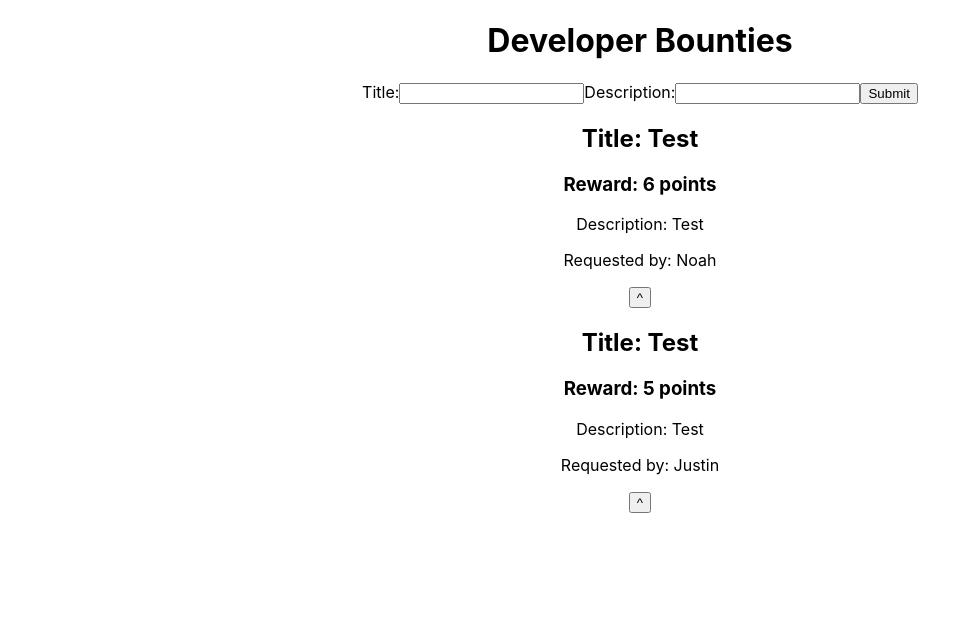
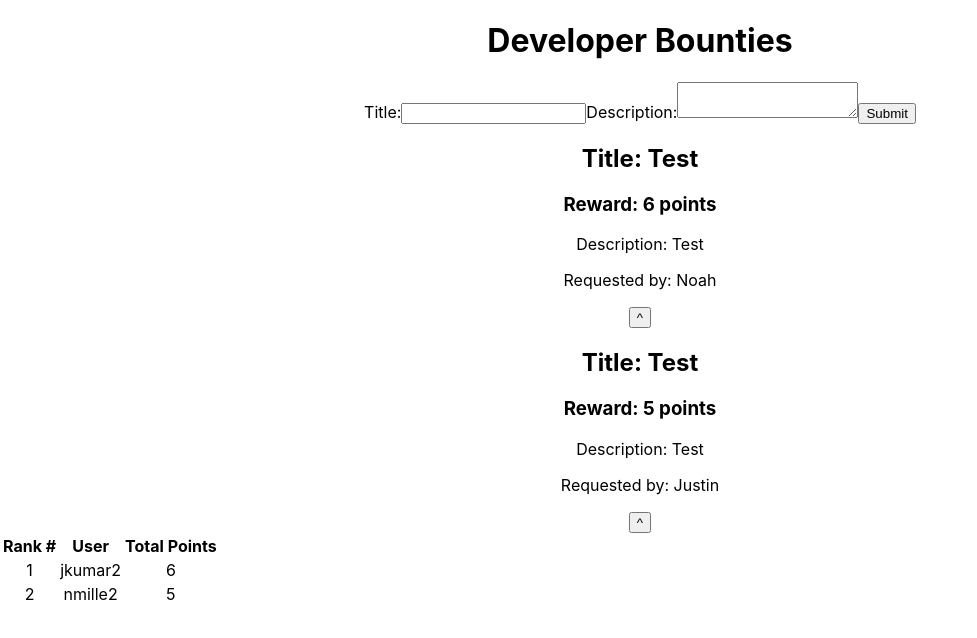
Before and after one commit to Monkscape/dev-bounty, a React (Create React App) app: page / in a window 1280 px wide. Shown: the top 638 px of the page, without its empty margins (0-977 px from the left). Built offline with nearby package versions, Linux system fonts and the light colour scheme.

Commit message:
Add Basic Leaderboard

```diff
--- a/src/BountyForm.tsx
+++ b/src/BountyForm.tsx
@@ -29,7 +29,7 @@ const BountyForm = ({submit}: BountyFormProps) => {
         setTitle('');
     }
 
-    const handleInput_description = (event: ChangeEvent<HTMLInputElement>) => {
+    const handleInput_description = (event: ChangeEvent<HTMLTextAreaElement>) => {
         setDescription(event.currentTarget.value)
     }
 
@@ -42,7 +42,7 @@ const BountyForm = ({submit}: BountyFormProps) => {
             <label htmlFor="title">Title:</label>
             <input type="text" id="title" onChange={handleInput_title} value={title}/>
             <label htmlFor="description">Description:</label>
-            <input type="text" id="description" onChange={handleInput_description} value={description}/>
+            <textarea id="description" onChange={handleInput_description} value={description}/>
             <button type='submit' onClick={onClick}>Submit</button>
         </div>
     )
--- a/src/BountyManager.tsx
+++ b/src/BountyManager.tsx
@@ -1,8 +1,9 @@
 import React, {useEffect, useState} from 'react'
 import BountyForm from './BountyForm'
 import BountyList from './BountyList'
-import * as lodash from 'lodash';
+import _ from 'lodash';
 import { BountyObject } from './types'
+import Leaderboard from './Leaderboard';
 
 const data: BountyObject[] = [
     {
@@ -27,7 +28,6 @@ const data: BountyObject[] = [
     }
 ];
 
-
 const BountyManager = () => {
 
     let [bounties, setBounties] = useState(data);
@@ -37,19 +37,26 @@ const BountyManager = () => {
     }
 
     const updateBountyList = (bounty: BountyObject) => {
-        let list = lodash.filter(bounties, listBounty => listBounty.id !== bounty.id)
+        let list = _(bounties).filter(listBounty => listBounty.id !== bounty.id).value()
         list.push(bounty)
         setBounties(list)
         console.log(bounty)
     }
 
-    const filter = (filter: (bounty: BountyObject) => boolean) => lodash.filter(bounties, filter)
+    const filter = (filter: (bounty: BountyObject) => boolean) => _(bounties).filter(filter).value()
 
     const filterOnComplete = (bounty: BountyObject) => bounty.status === "COMPLETE"
     const filterOnRequested = (bounty: BountyObject) => bounty.status === "REQUESTED"
 
     const getSortedList = (filterMethod: (bounty: BountyObject) => boolean) => {
-        return lodash.sortBy(filter(filterMethod), 'upvotes').reverse()
+        return _(filter(filterMethod)).sortBy('upvotes').reverse().value()
+    }
+
+    const getLeaderboardData = () => {
+        return _(bounties).groupBy('answeredBy').map((objs, key) => ({
+            user: key,
+            points: _.sumBy(objs, 'upvotes')
+        })).sortBy('points').reverse().value()
     }
 
     return (
@@ -58,6 +65,7 @@ const BountyManager = () => {
             <BountyForm submit={addBountyToList}/>
             <BountyList content={getSortedList(filterOnComplete)} updateBountyList={updateBountyList}/>
             <BountyList content={getSortedList(filterOnRequested)} updateBountyList={updateBountyList}/>
+            <Leaderboard entries={getLeaderboardData()}/>
         </div>
     )
 }
--- /dev/null
+++ b/src/Leaderboard.tsx
@@ -0,0 +1,31 @@
+import React from 'react'
+import { LeaderboardEntry } from './types'
+import { userInfo } from 'os'
+
+interface LeaderboardProps {
+    entries: LeaderboardEntry[];
+}
+
+const Leaderboard = ({entries}: LeaderboardProps) => {
+
+    let rank = 0;
+
+    const mapEntryToRow = (entry: LeaderboardEntry) => {
+        return <tr id={entry.user}><td>{++rank}</td><td>{entry.user}</td><td>{entry.points}</td></tr>
+    }
+
+    return (
+        <table>
+            <thead>
+                <th>Rank #</th>
+                <th>User</th>
+                <th>Total Points</th>
+            </thead>
+            <tbody>
+                {entries.map(mapEntryToRow)}
+            </tbody>
+        </table>
+    )
+}
+
+export default Leaderboard
--- a/src/types.ts
+++ b/src/types.ts
@@ -8,3 +8,8 @@ export interface BountyObject {
     upvotes: number;
     status: 'COMPLETE' | 'REQUESTED';
 }
+
+export interface LeaderboardEntry {
+    user: string;
+    points: number;
+}
```
